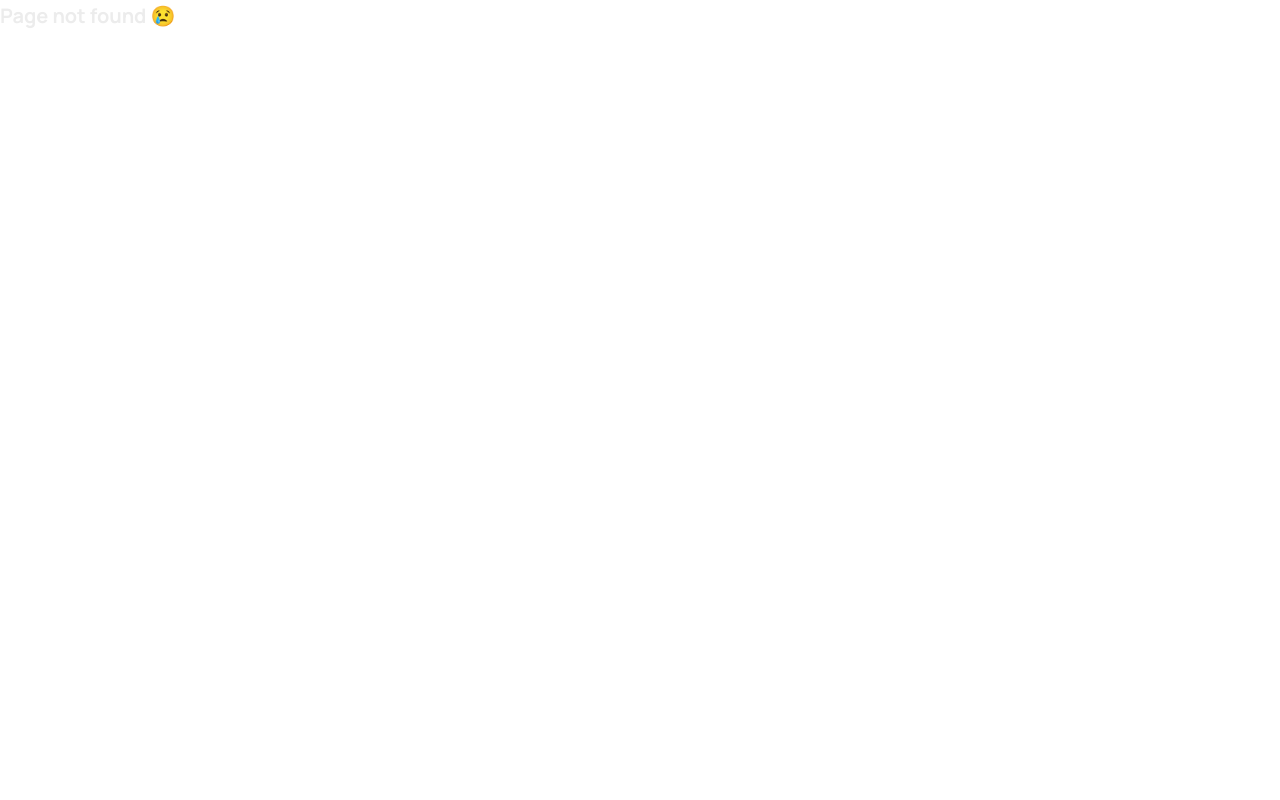
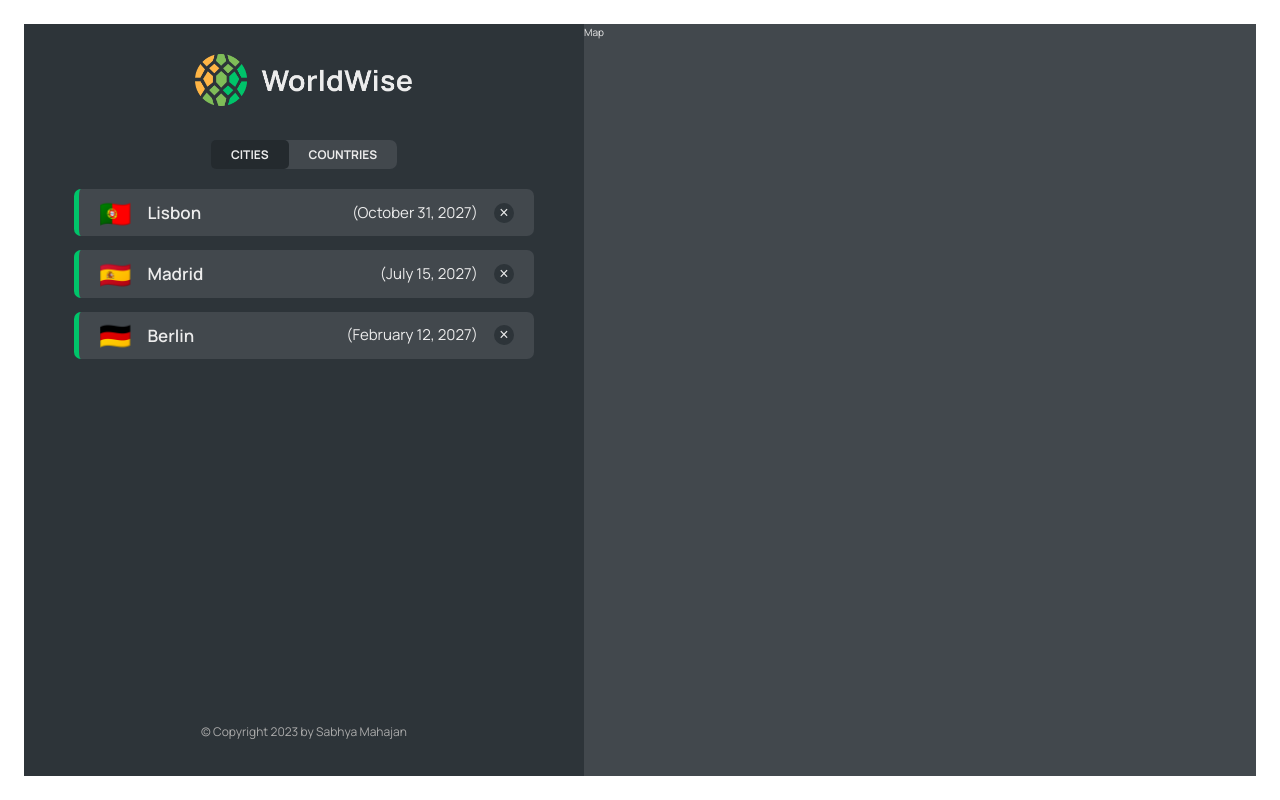
Before and after one commit to SABHYA18/11-worldwise, a React (Vite) app: page /app/cities in a window 1280 px wide. Before the commit this address had no page. Built offline with nearby package versions, Linux system fonts and the light colour scheme; data requests are answered from the project's data file.

Commit message:
Created some new files and imported propTypes

```diff
--- a/package.json
+++ b/package.json
@@ -7,9 +7,12 @@
     "dev": "vite",
     "build": "vite build",
     "lint": "eslint src --ext js,jsx --report-unused-disable-directives --max-warnings 0",
-    "preview": "vite preview"
+    "preview": "vite preview",
+    "server": "json-server --watch data/cities.json --port 9000 --delay 500"
   },
   "dependencies": {
+    "json-server": "^0.17.3",
+    "prop-types": "^15.8.1",
     "react": "^18.2.0",
     "react-dom": "^18.2.0",
     "react-router-dom": "^6.14.0"
--- a/src/App.jsx
+++ b/src/App.jsx
@@ -5,16 +5,50 @@
 import PageNotFound from "./pages/PageNotFound";
 import AppLayout from "./pages/AppLayout";
 import Login from "./pages/Login";
+import CityList from "./components/CityList";
+import { useEffect, useState } from "react";
+
+const BASE_URL = "http://localhost:9000";
 
 function App() {
+  const [cities, setCities] = useState([]);
+  const [isLoading, setIsLoading] = useState(false);
+
+  useEffect(function () {
+    async function fetchCities() {
+      try {
+        const res = await fetch(`${BASE_URL}/cities`);
+        const data = await res.json();
+        setCities(data);
+      } catch {
+        alert("There was an error loading the data...");
+      } finally {
+        setIsLoading(false);
+      }
+    }
+    fetchCities();
+  }, []);
+
   return (
     <BrowserRouter>
       <Routes>
-        <Route path="/" element={<HomePage />} />
+        <Route index element={<HomePage />} />
         <Route path="product" element={<Product />} />
         <Route path="pricing" element={<Pricing />} />
         <Route path="login" element={<Login />} />
-        <Route path="app" element={<AppLayout />} />
+        <Route path="app" element={<AppLayout />}>
+          {/* These are the child routes of this AppLayout */}
+          <Route
+            index
+            element={<CityList cities={cities} isLoading={isLoading} />}
+          />
+          <Route
+            path="cities"
+            element={<CityList cities={cities} isLoading={isLoading} />}
+          />
+          <Route path="countries" element={<p>Countries</p>} />
+          <Route path="form" element={<p>Form</p>} />
+        </Route>
         <Route path="*" element={<PageNotFound />} />
       </Routes>
     </BrowserRouter>
--- a/src/components/AppNav.jsx
+++ b/src/components/AppNav.jsx
@@ -1,6 +1,18 @@
 import styles from "./AppNav.module.css";
+import { NavLink } from "react-router-dom";
 function AppNav() {
-  return <nav className={styles.nav}>App Navigation</nav>;
+  return (
+    <nav className={styles.nav}>
+      <ul>
+        <li>
+          <NavLink to="cities">Cities</NavLink>
+        </li>
+        <li>
+          <NavLink to="countries">Countries</NavLink>
+        </li>
+      </ul>
+    </nav>
+  );
 }
 
 export default AppNav;
--- /dev/null
+++ b/src/components/CityItem.jsx
@@ -0,0 +1,27 @@
+import styles from "./CityItem.module.css";
+import PropTypes from "prop-types";
+
+const formatDate = (date) =>
+  new Intl.DateTimeFormat("en", {
+    day: "numeric",
+    month: "long",
+    year: "numeric",
+  }).format(new Date(date));
+
+function CityItem({ city }) {
+  const { cityName, emoji, date } = city;
+  return (
+    <li className={styles.cityItem}>
+      <span className={styles.emoji}>{emoji}</span>
+      <h3 className={styles.name}>{cityName}</h3>
+      <time className={styles.date}>({formatDate(date)})</time>
+      <button className={styles.deleteBtn}>&times;</button>
+    </li>
+  );
+}
+
+CityItem.propTypes = {
+  city: PropTypes.any,
+};
+
+export default CityItem;
--- /dev/null
+++ b/src/components/CityList.jsx
@@ -0,0 +1,27 @@
+import CityItem from "./CityItem";
+import styles from "./CityList.module.css";
+import Spinner from "./Spinner";
+import PropTypes from "prop-types";
+import Message from "./Message";
+
+function CityList({ cities, isLoading }) {
+  if (isLoading) return <Spinner />;
+  if (!cities.length)
+    return (
+      <Message message="Add your first city by clicking on a city on the map" />
+    );
+  return (
+    <ul className={styles.cityList}>
+      {cities.map((city) => (
+        <CityItem city={city} key={city.id} />
+      ))}
+    </ul>
+  );
+}
+
+CityList.propTypes = {
+  cities: PropTypes.any,
+  isLoading: PropTypes.any,
+};
+
+export default CityList;
--- a/src/components/Message.jsx
+++ b/src/components/Message.jsx
@@ -1,5 +1,5 @@
 import styles from "./Message.module.css";
-
+import PropTypes from "prop-types";
 function Message({ message }) {
   return (
     <p className={styles.message}>
@@ -8,4 +8,8 @@
   );
 }
 
+Message.propTypes = {
+  message: PropTypes.any,
+};
+
 export default Message;
--- a/src/components/SideBar.jsx
+++ b/src/components/SideBar.jsx
@@ -1,3 +1,4 @@
+import { Outlet } from "react-router-dom";
 import AppNav from "./AppNav";
 import Footer from "./Footer";
 import Logo from "./Logo";
@@ -9,7 +10,8 @@
       <Logo />
       <AppNav />
 
-      <p>List of Cities</p>
+      <Outlet />
+
       <Footer />
     </div>
   );
```
Also changed, not shown: 1 other file (tests, documents, lock files or other folders).
